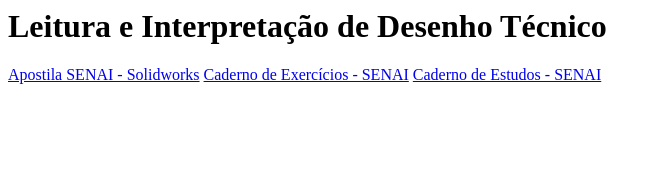
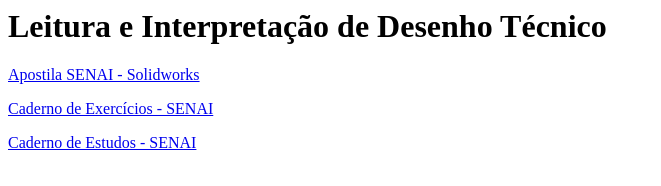
Before and after one commit to nagatasensei/nagatasensei.github.io, a plain HTML site: page destec.html in a window 1280 px wide. Shown: the whole page, without its empty margins (0-661 px from the left). Drawn offline with Linux system fonts and the light colour scheme.

Commit message:
Update destec.html

```diff
--- a/destec.html
+++ b/destec.html
@@ -6,8 +6,8 @@
   </head>
     <body>
       <h1>Leitura e Interpretação de Desenho Técnico</h1>
-      <a href="https://drive.google.com/file/d/0B7h_L3tXEdSGRENpTGtMWGVYbE0/view?usp=sharing&resourcekey=0-EPMAb9KRKwXeeSc8iJrYCA" target="_blank">Apostila SENAI - Solidworks</a>
-      <a href="https://drive.google.com/file/d/1g6KdhL7XpFP3HYiz7QfqH_sZTOKTODV-/view?usp=sharing" target="_blank">Caderno de Exercícios - SENAI</a>
-      <a href="https://drive.google.com/file/d/10-mD-TngKeLREcq1iYhZFdFWrNyUIu15/view?usp=sharing" target="_blank">Caderno de Estudos - SENAI</a>
+     <p> <a href="https://drive.google.com/file/d/0B7h_L3tXEdSGRENpTGtMWGVYbE0/view?usp=sharing&resourcekey=0-EPMAb9KRKwXeeSc8iJrYCA" target="_blank">Apostila SENAI - Solidworks</a></p>
+      <p><a href="https://drive.google.com/file/d/1g6KdhL7XpFP3HYiz7QfqH_sZTOKTODV-/view?usp=sharing" target="_blank">Caderno de Exercícios - SENAI</a></p>
+      <p><a href="https://drive.google.com/file/d/10-mD-TngKeLREcq1iYhZFdFWrNyUIu15/view?usp=sharing" target="_blank">Caderno de Estudos - SENAI</a></p>
     </body>
 </html>
```
